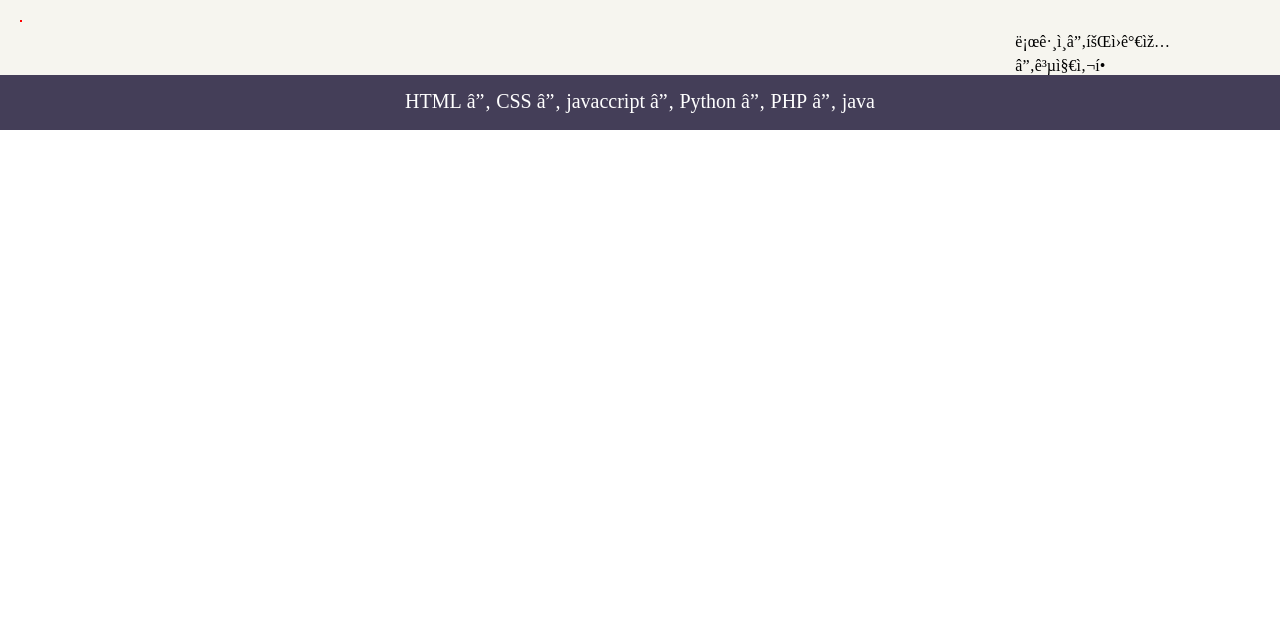
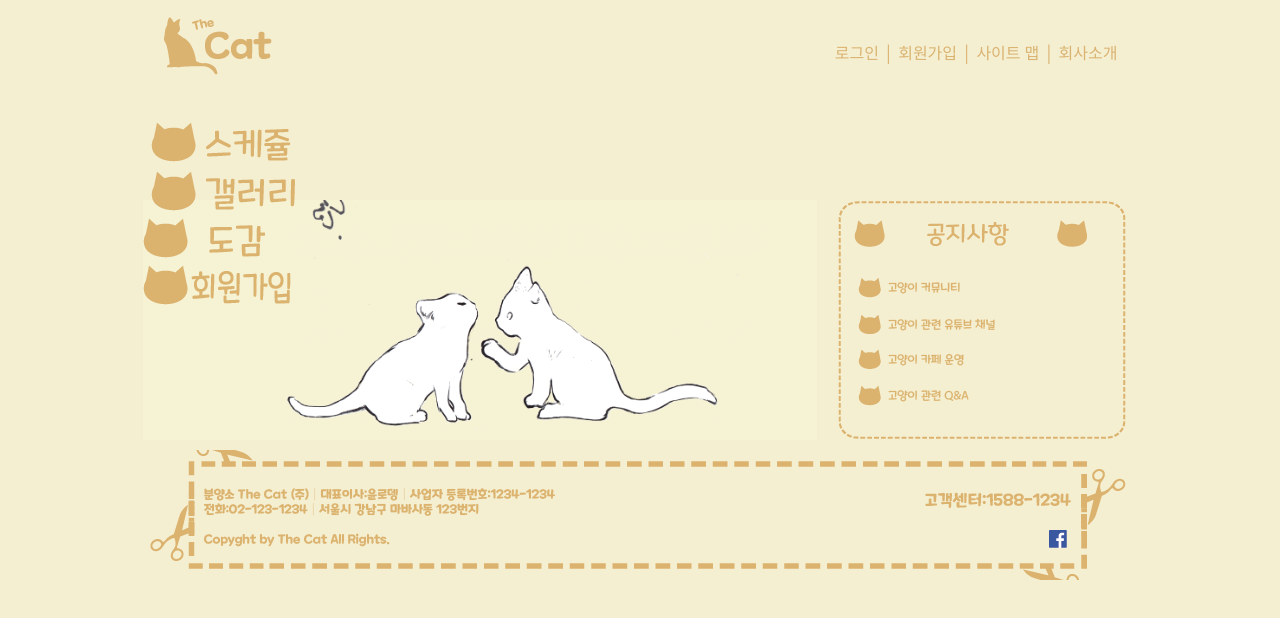
Before and after one commit to dlsfoddksdlfdsf/dlsfoddksdlfdsf.github.io, a plain HTML site: page Login.html in a window 1280 px wide. Drawn offline with Linux system fonts and the light colour scheme.

Commit message:
Update Login.html

```diff
--- a/Login.html
+++ b/Login.html
@@ -1,66 +1,138 @@
 <!DOCTYPE html>
 <html>
 <head>
-	<meta charset='img/java.jpg'>
-</head>
 <style>
-/*패딩, 마진 초기화*/
+body{
+	background-color:#f5efd2;
+}
+.clear{
+	clear: both;
+}
 *{
-	padding:0;
-	margin:0;
+padding: 0;
+margin: 0;
 }
-/*리스트 스타일 타입 없음*/
-li{
-	list-style-type:none;
+
+header{
+width:995px;
+height: 100px;
+margin-top: 10px;
+
 }
-#head{
-	background-color: #f6f5ef;
-}
-/*로고 왼쪽고정*/
 #logo{
 float: left;
-	margin: 20px 0 10px 20px;
-	border:solid 1px red;
+text-align: center;
 }
-/*로그인 탑 오른쪽 고정*/
 #top{
 float: right;
-	margin:30px 20px 0 0;
+margin: 30px 20px 0 0;
+font-family: 'Maplestory';
+color:#dab370;
+text-align: center;
 }
-/*메뉴 양쪽 맞춤*/
-#menu{
-	clear: both;
-	height:40px;
-	background-color: #443e58;
-	color:white;
-	text-align: center;
-	padding-top:15px;
-	font-size:20px;
+li{
+list-style-type: none;
 }
-#menu li{
-	display: inline;
+nav{
+width:995px;
+height: 70px;
+margin-top: 10px;
 }
+nav li{
+float: center;
+}
+section{
+width:674px;
+height: 240px;
+float: left;
+margin-top: 10px;
+
+}
+aside{
+width:290px;
+height: 240px;
+float: left;
+margin-top: 10px;
+margin-left: 20px;
+}
+
+h2{
+font-family: 'Maplestory';
+color:#dab370;
+}
+footer{
+width:995px;
+height: 130px;
+margin-top: 10px;
+}
+table, td{
+		border:solid 1px #dab370;
+	}
+
+	table{
+		border-collapse:collapse;
+	}
+	table{
+		width:610px;
+		font-size: 12px;
+		border-top: solid 2px #dab370;
+		margin-top: 15px;
+	}
+	tr{
+		height:60px;
+		vertical-align: top;
+	}
+	td{
+		width:76px;
+		padding:5px;
+	}
+
+	body{
+		font-family: 'Maplestory';
+		color:#dab370;
+}
+     #page{
+          width:995px;
+            margin:0 auto;
+		}
+
 </style>
+
 <body>
-	<div id='head'>
+<div id='page'>
+<header>
 <div id='logo'>
+<img src='img/Cat.png'>
 </div>
 
 <div id='top'>
-		로그인│회원가입│공지사항
+로그인 │ 회원가입 │ 사이트 맵 │ 회사소개
 </div>
-	<ul id='menu'>
-		<li class='item'>HTML</li>
-		<li>│</li>
-		<li class='item'>CSS</li>
-		<li>│</li>
-		<li class='item'>javaccript</li>
-		<li>│</li>
-		<li class='item'>Python</li>
-		<li>│</li>
-		<li class='item'>PHP</li>
-		<li>│</li>
-		<li class='item'>java</li>
+</header>
+<div class='clear'></div><!--float 속성 해제-->
+<nav>
+<ul>
+<li><a href='Schedule.html'><img src='img/manu2.png'></a></li>
+<li><a href='image.html'><img src='img/manu3.png'></a></li>
+<li><a href='naver.html'><img src='img/manu4.png'></a></li>
+<li><a href='login.html'><img src='img/manu5.png'></a></li>
 </ul>
+</nav>
+
+<section>
+<img src='img/main-01.png'>
+</section>
+<aside>
+<ul><img src='img/side-01.png'></li>
+</ul>
+</aside>
+
+<div class='clear'></div>
+
+<footer>
+<img src='img/footer-01.png'>
+</footer>
+
 </body>
+</head>
 </html>
```
Lines whose indentation alone changed are shown as unchanged.
